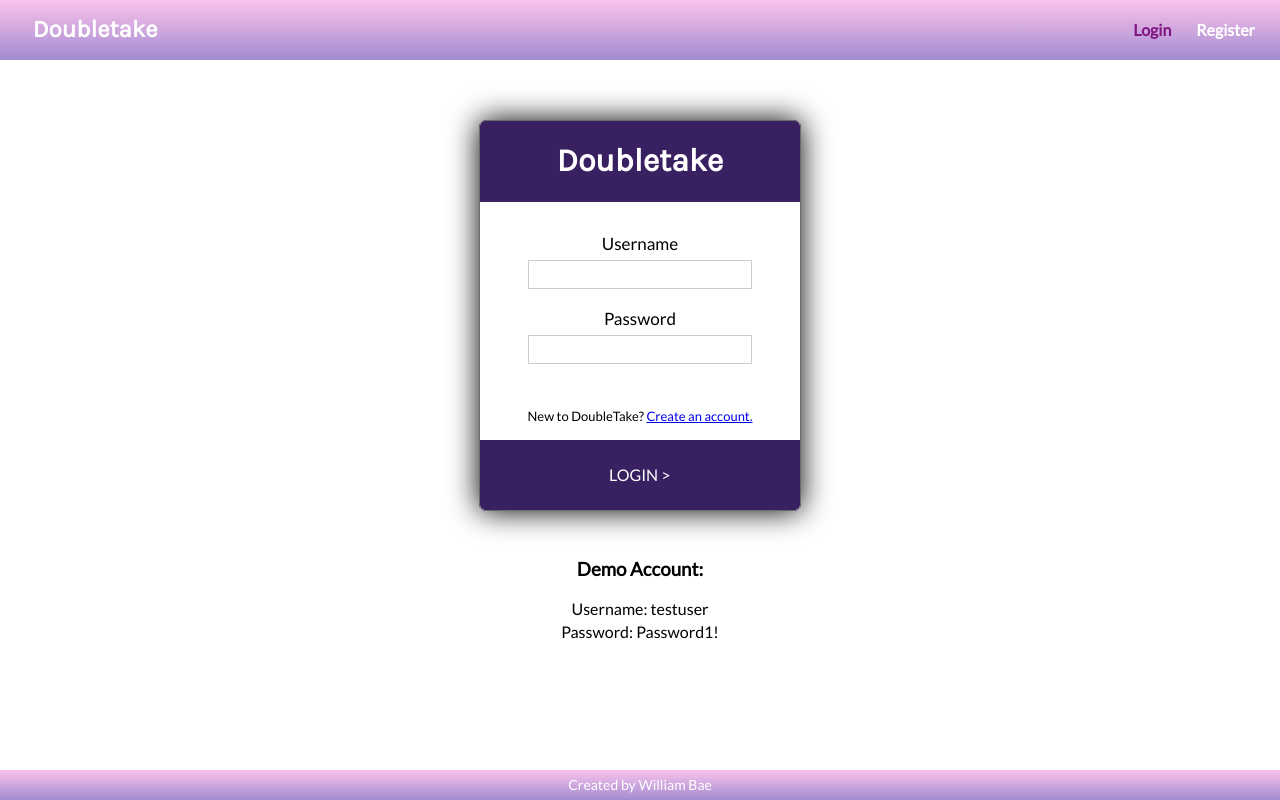
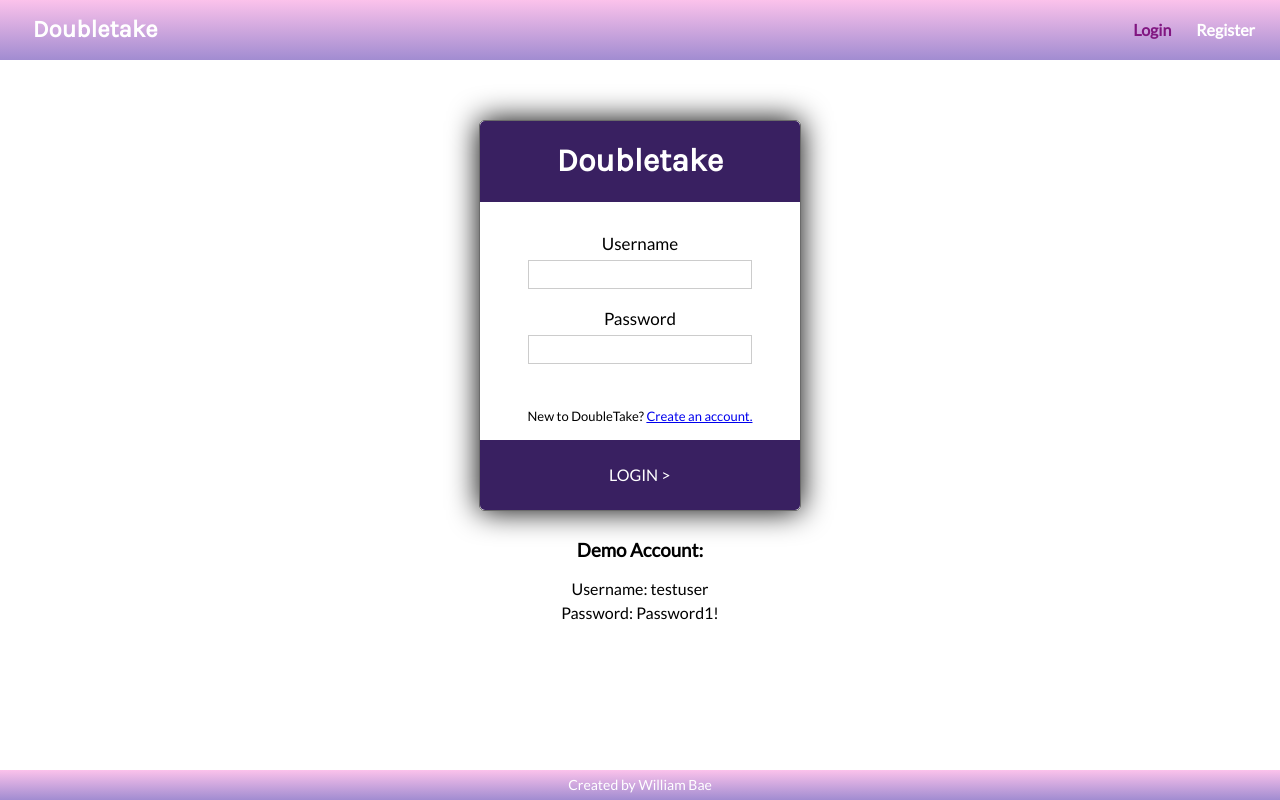
Before and after one commit to wbae912/doubletake_client, a React (Create React App) app: page /login in a window 1280 px wide. Built offline with nearby package versions, Linux system fonts and the light colour scheme; no server answers.

Commit message:
Changed PublicOnlyRoute back for landing page and minor style change on login screen. ISSUE for deployment may have because now.json file was not created...trying fix now

```diff
--- a/src/Components/App/App.js
+++ b/src/Components/App/App.js
@@ -52,9 +52,10 @@ export default class App extends Component {
       <div className="App">
         {this.state.isLoggedIn ? <NavBar toggleLoggedOff={this.toggleLoggedOff} /> : <Nav />}
         <Switch>
-          <Route
+          <PublicOnlyRoute
             exact path={'/'}
-            render={() => <LandingPage callbackFromParent={this.callbackIsLoggedIn} />}
+            component={LandingPage}
+            callbackFromParent={this.callbackIsLoggedIn}
           />
           <PublicOnlyRoute
             path={'/register'}
--- a/src/Components/Login/Login.css
+++ b/src/Components/Login/Login.css
@@ -98,7 +98,7 @@
 }
 
 .demo-div {
-  margin-top: 3em;
+  margin-top: 1.8em;
 }
 
 .demo-p {
```
